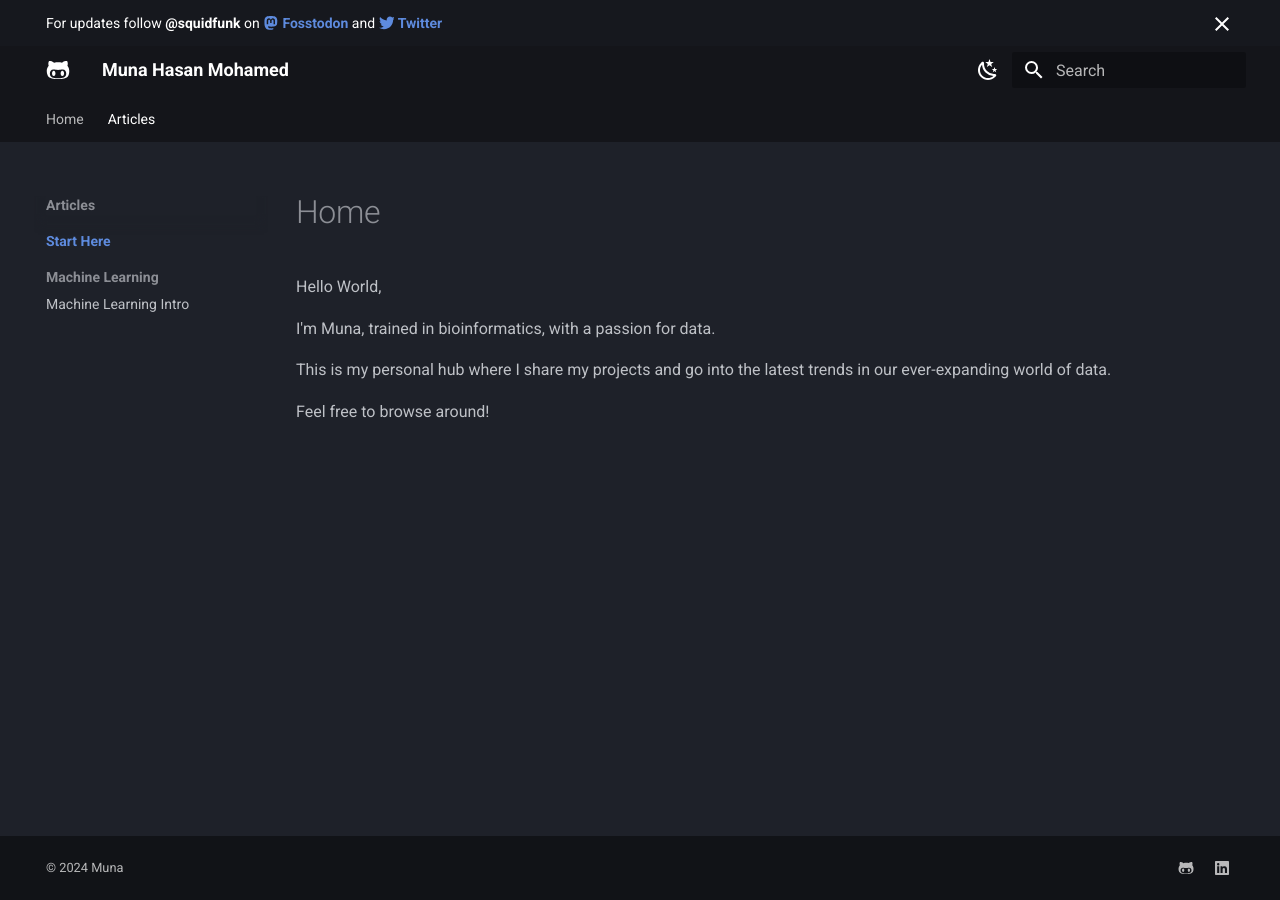
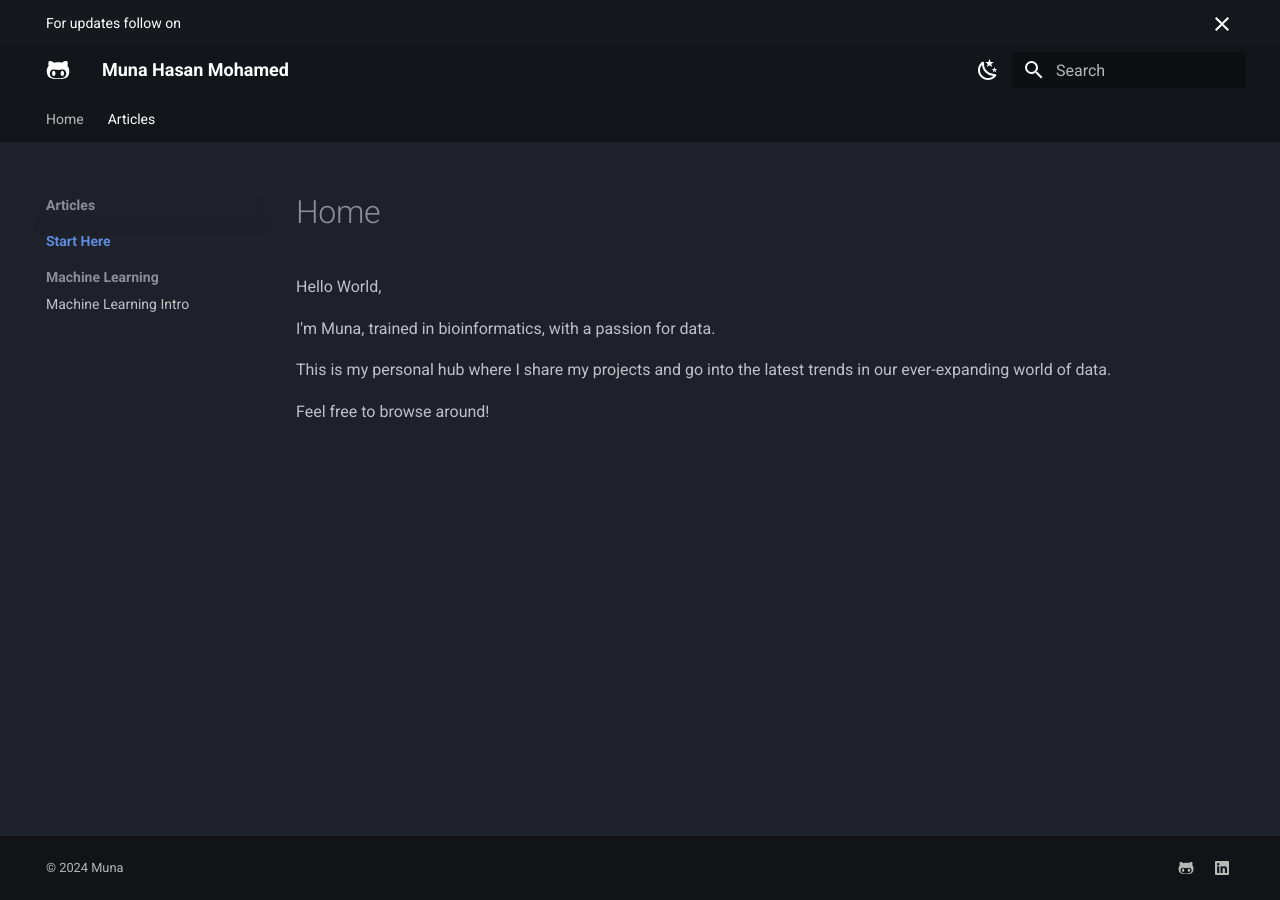
Before and after one commit to RBBU/notary, an MkDocs documentation site: the page built from docs/index.md, in a window 1280 px wide. Built offline with MkDocs 1.6.1 and Material for MkDocs 9.7.7, drawn with Linux system fonts in a browser that asks for light colours.

Commit message:
Adding changes

```diff
--- a/overrides/main.html
+++ b/overrides/main.html
@@ -35,20 +35,13 @@
 
 <!-- Announcement bar -->
 {% block announce %}
-  For updates follow <strong>@squidfunk</strong> on
-  <a rel="me" href="https://fosstodon.org/@squidfunk">
-    <span class="twemoji mastodon">
-      {% include ".icons/fontawesome/brands/mastodon.svg" %}
-    </span>
-    <strong>Fosstodon</strong>
+  For updates follow on
+  <a rel="me" href="www.linkedin.com/in/2-muna">
+
+
+
   </a>
-  and
-  <a href="https://twitter.com/squidfunk">
-    <span class="twemoji twitter">
-      {% include ".icons/fontawesome/brands/twitter.svg" %}
-    </span>
-    <strong>Twitter</strong>
-  </a>
+
 {% endblock %}
 
 <!-- Theme-related JavaScript -->
```
Also changed, not shown: 1 other file.
